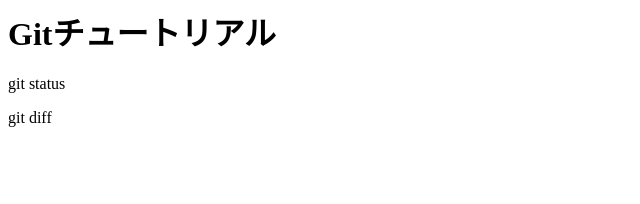
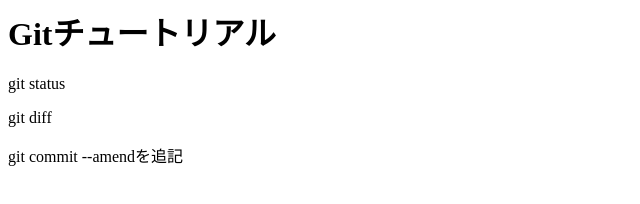
Before and after one commit to A1-frkweiichi/git_tutorial2, a plain HTML site: page index.html in a window 1280 px wide. Shown: the whole page, without its empty margins (0-640 px from the left). Drawn offline with Linux system fonts and the light colour scheme.

Commit message:
git commit --amendを追記

```diff
--- a/index.html
+++ b/index.html
@@ -1,3 +1,4 @@
 <h1>Gitチュートリアル</h1>
 <p>git status</p>
 <p>git diff</p>
+<p>git commit --amendを追記</p>
```
